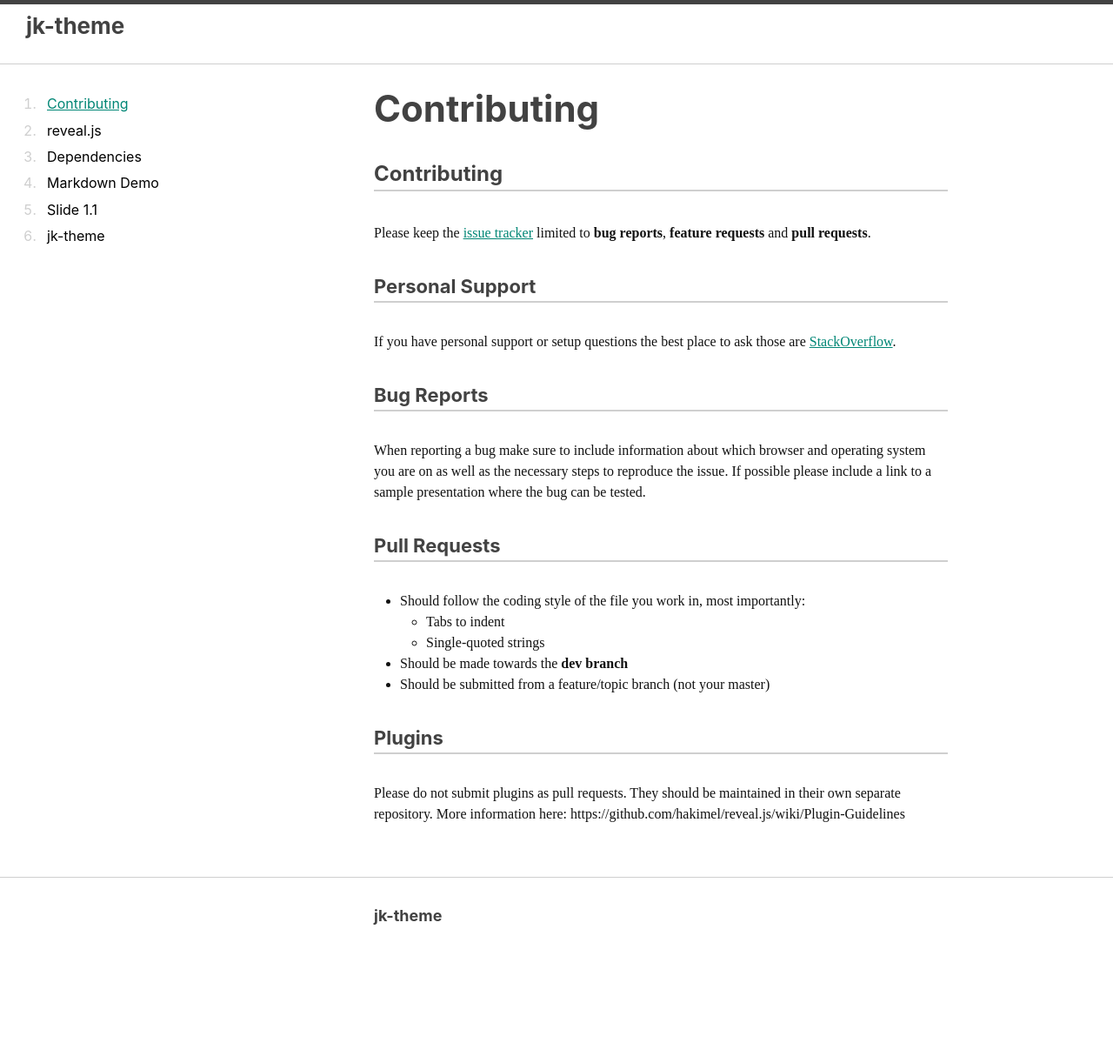
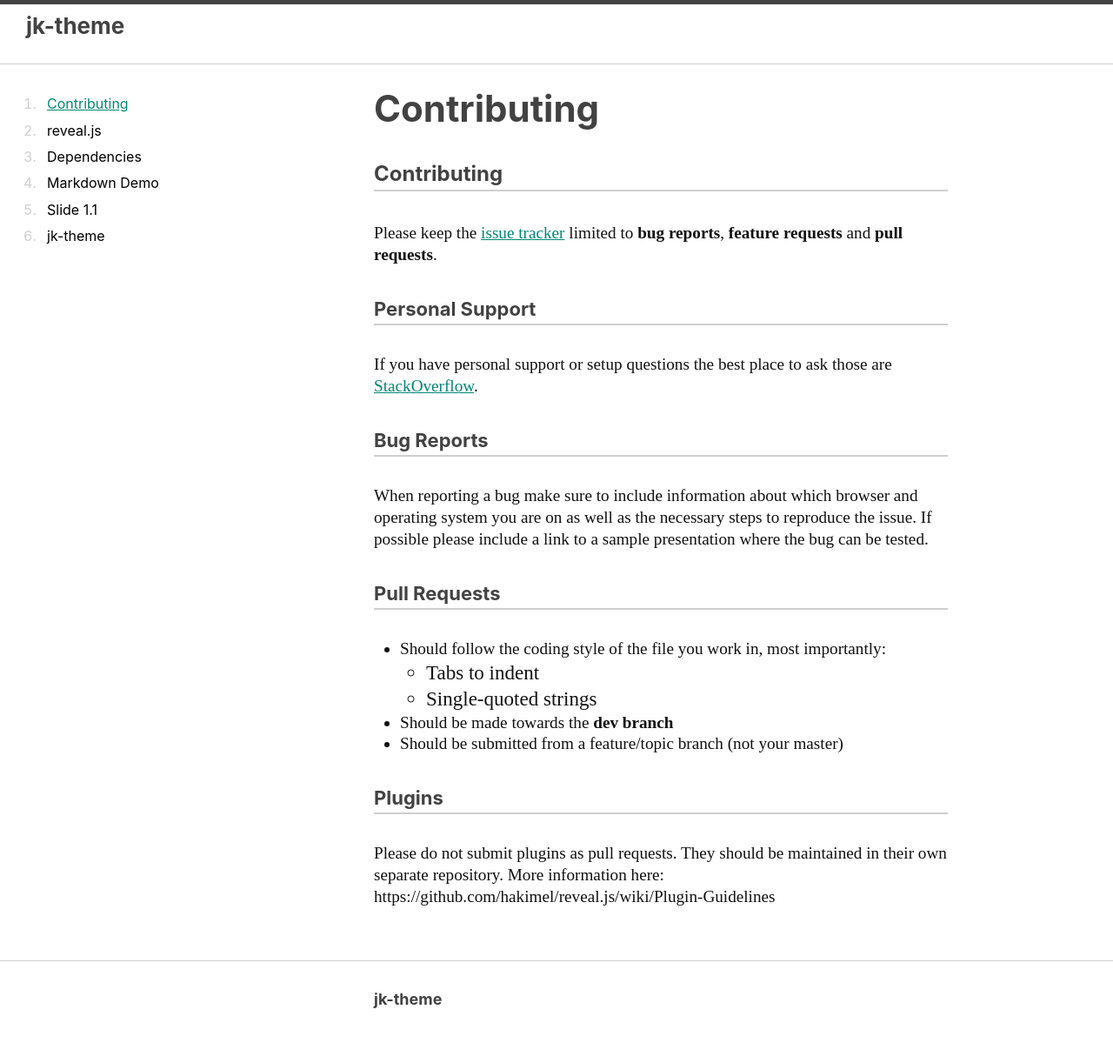
Before and after one commit to coursweb/jk-theme, a Jekyll site: the page built from reveal.js/CONTRIBUTING.md, in a window 1280 px wide. Shown: the whole page at 87% size. Built offline with Jekyll 4.4.1, drawn with Linux system fonts in a browser that asks for light colours; some web fonts are replaced; our own code applies the rules of GitHub Pages for plain Markdown files; comment, search, counter and statistics services are not loaded; before the commit the page ends 1126 px from its top, so only the background shows below that.

Commit message:
ajustement de taille de fonte pour Yrsa

```diff
--- a/_sass/_layout.scss
+++ b/_sass/_layout.scss
@@ -162,6 +162,11 @@
 .post-content {
     margin-bottom: $spacing-unit;
 
+    p, ul, blockquote {
+        font-size: 1.2em;
+        line-height: 1.3;
+    }
+
     h1, h2, h3, h4, h5, h6 {
         clear: left;
 
```
